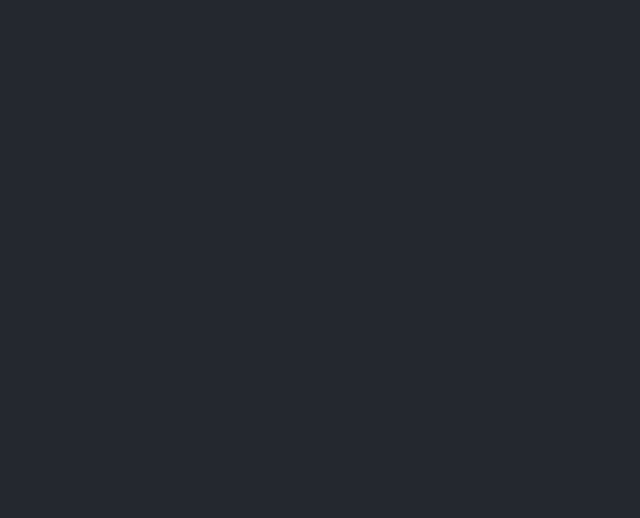
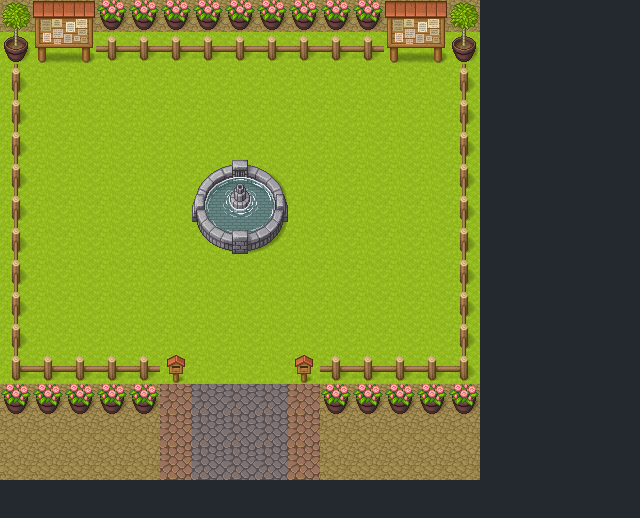
Before and after one commit to CarlosOtrebla/rpg, a React (Create React App) app: page / in a window 1280 px wide. Shown: the top 518 px of the page, without its empty margins (0-640 px from the left). Built offline with nearby package versions, Linux system fonts and the light colour scheme.

Commit message:
Update App.styles.ts

```diff
--- a/src/App.styles.ts
+++ b/src/App.styles.ts
@@ -6,4 +6,12 @@ export const Container = styled.div`
     color: #fff;
 `;
 
-export const Map = styled.div``;
+export const Map = styled.div`
+    height: 480px;
+    height: 480px;
+    background-image: url('/assets/map.png');
+    background-position: left top;
+    background-repeat: no-repeat;
+
+
+`;
```
